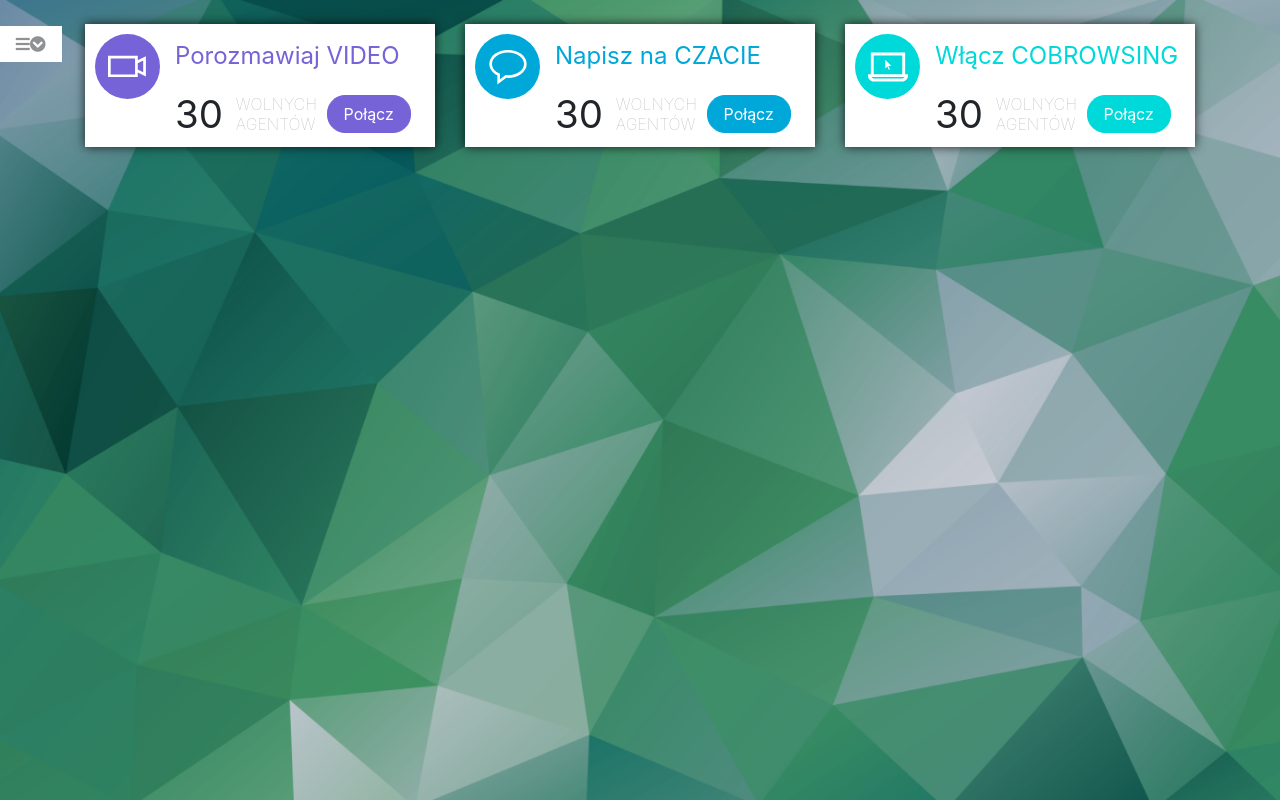
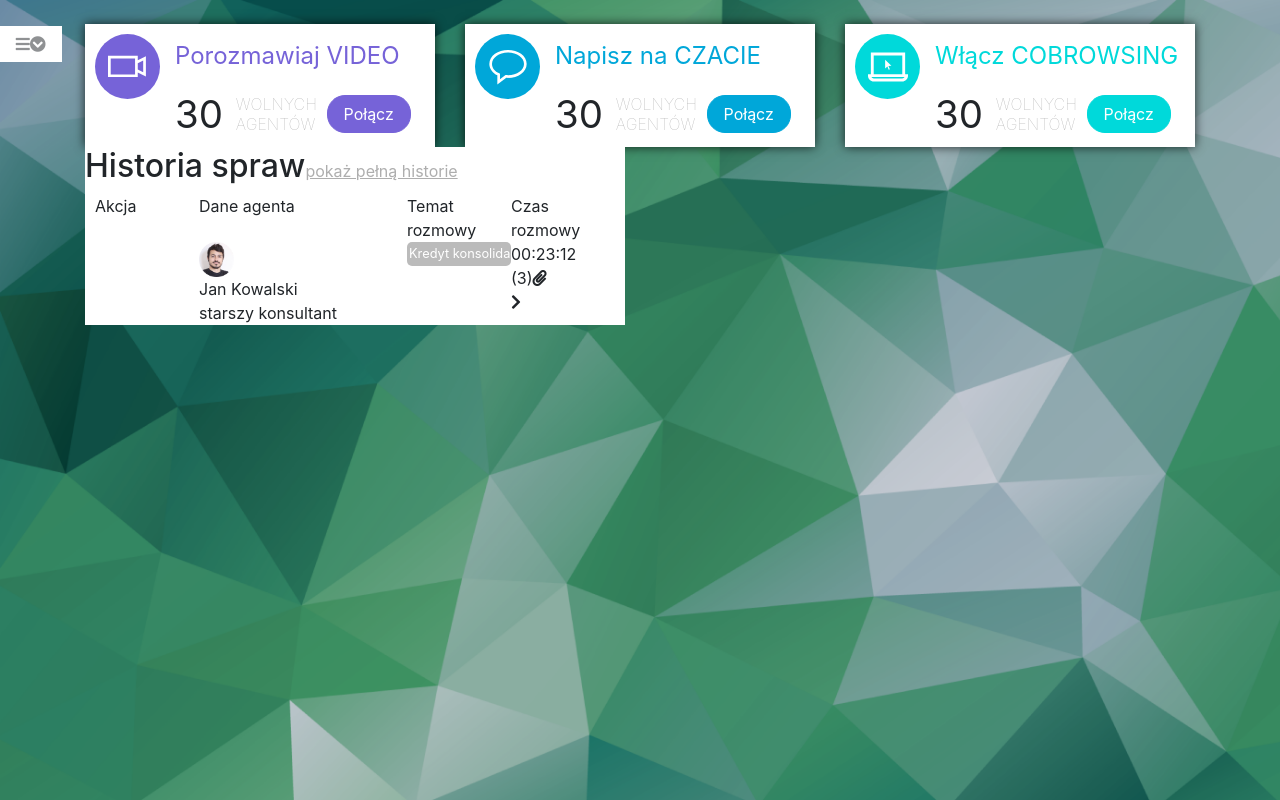
Before and after one commit to barbarabanach/zadanie-rekrutacyjne, an Angular app: page / in a window 1280 px wide. Built offline with nearby package versions, Linux system fonts and the light colour scheme.

Commit message:
cleaned html and scss

```diff
--- a/src/app/app.component.html
+++ b/src/app/app.component.html
@@ -1,6 +1,9 @@
 <app-sidemenu></app-sidemenu>
 
 <div class="container">
+
+    <!-- CONTACT BOXES -->
+
     <div class="row">
 
         <div class="col-sm-4 outer-container">
@@ -22,4 +25,16 @@
         </div>
 
     </div>
+
+    <!-- MAIN -->
+
+    <div class="row">
+        <div class="col-6">
+    <!-- HISTORIA SPRAW -->
+    <app-history></app-history>
+        </div>
+        <div class="col-6">
+    <!-- HISTORIA ROZMOWY -->
+        </div>
+    </div>
 </div>
--- a/src/app/app.module.ts
+++ b/src/app/app.module.ts
@@ -4,12 +4,14 @@ import { NgModule } from '@angular/core';
 import { AppComponent } from './app.component';
 import { SidemenuComponent } from './sidemenu/sidemenu.component';
 import { CardSectionComponent } from './card-section/card-section.component';
+import { HistoryComponent } from './history/history.component';
 
 @NgModule({
   declarations: [
     AppComponent,
     SidemenuComponent,
-    CardSectionComponent
+    CardSectionComponent,
+    HistoryComponent
   ],
   imports: [
     BrowserModule
--- /dev/null
+++ b/src/app/history/history.component.html
@@ -0,0 +1,46 @@
+<div class="history-box">
+  <div class="history-box-heading">
+    <h2>Historia spraw</h2>
+    <span><a href="#"><u>pokaż pełną historie</u></a>
+    </span>
+  </div>
+
+
+  <div class="action-box-titles">
+    <span class="action-icon-title">Akcja</span>
+    <span class="action-agent-title">Dane agenta</span>
+    <span class="action-title-title">Temat rozmowy</span>
+    <span class="action-details-title">Czas rozmowy</span>
+  </div>
+
+  <div class="action-box videochat">
+    <div class="action-icon"></div>
+
+    <div class="action-agent">
+      <div class="agent-avatar">
+        <img src="assets/avatar.png" alt="avatar">
+      </div>
+      <div class="agent-details">
+        <div class="agent-name">Jan Kowalski</div>
+        <div class="agent-role">starszy konsultant</div>
+      </div>
+    </div>
+
+    <div class="action-title">Kredyt konsolidacyjny</div>
+
+    <div class="action-details">
+      <div class="action-time">00:23:12</div>
+
+      <div class="action-attachments">
+        <span class="attachmenet-number">(3)</span>
+        <i class="fas fa-paperclip"></i>
+      </div>
+
+      <i class="fas fa-chevron-right"></i>
+    </div>
+
+
+  </div>
+
+
+</div>
--- /dev/null
+++ b/src/app/history/history.component.scss
@@ -0,0 +1,61 @@
+.history-box {
+    background-color: #fff;
+}
+
+.circle-avatar::after {
+    content: '';
+    display: block;
+    height: 10px;
+    left: 24px;
+    width: 10px;
+    border-radius: 50%;
+    background: #fd0000;
+    position: absolute;
+    top: 29px;
+}
+
+.agent-avatar img {
+    height: 35px;
+    width: 35px;
+}
+
+.action-title {
+    font-size: 0.8rem;
+    color: #fff;
+    background: #bbbbbb;
+    height: 1.5rem;
+    white-space: nowrap;
+    border-radius: 5px;
+    padding: 2px;
+    text-align: center;
+}
+
+.history-box-heading h2 {
+    display: inline-block;
+}
+
+.action-box-titles,
+.action-box {
+    display: flex;
+    padding: 0 10px;
+}
+
+.action-icon-title, .action-icon,
+.action-agent-title, .action-agent,
+.action-title-title, .action-title,
+.action-details-title, .action-details {
+   display: inline-block;
+}
+
+.action-icon-title,.action-icon {
+    width: 20%;
+}
+.action-agent-title, .action-agent {
+    width: 40%;
+}
+.action-title-title, .action-title {
+    width: 20%;
+}
+.action-details-title, .action-details {
+    width: 20%;
+}
--- /dev/null
+++ b/src/app/history/history.component.ts
@@ -0,0 +1,15 @@
+import { Component, OnInit } from '@angular/core';
+
+@Component({
+  selector: 'app-history',
+  templateUrl: './history.component.html',
+  styleUrls: ['./history.component.scss']
+})
+export class HistoryComponent implements OnInit {
+
+  constructor() { }
+
+  ngOnInit() {
+  }
+
+}
```
Also changed, not shown: 1 other file (tests, documents, lock files or other folders).
